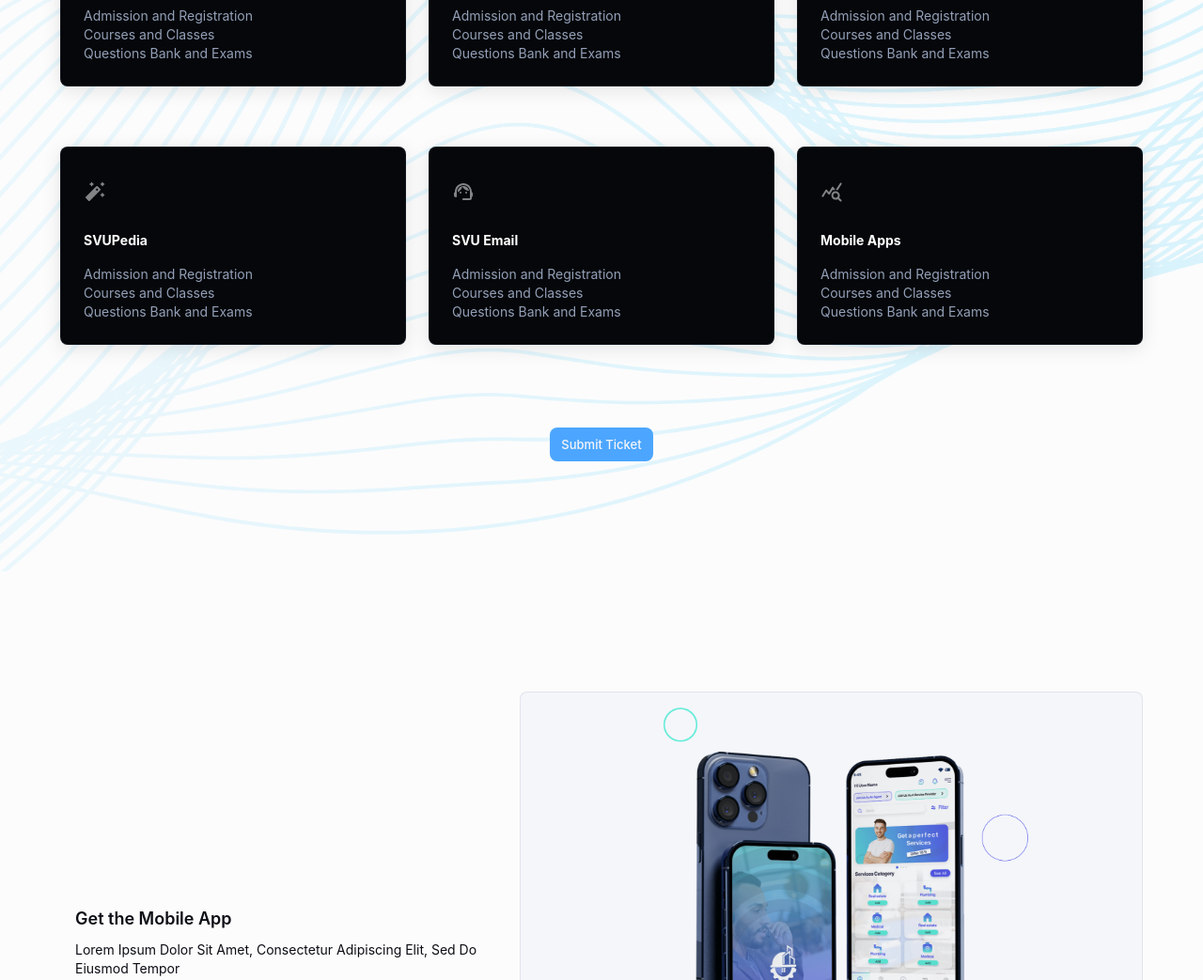
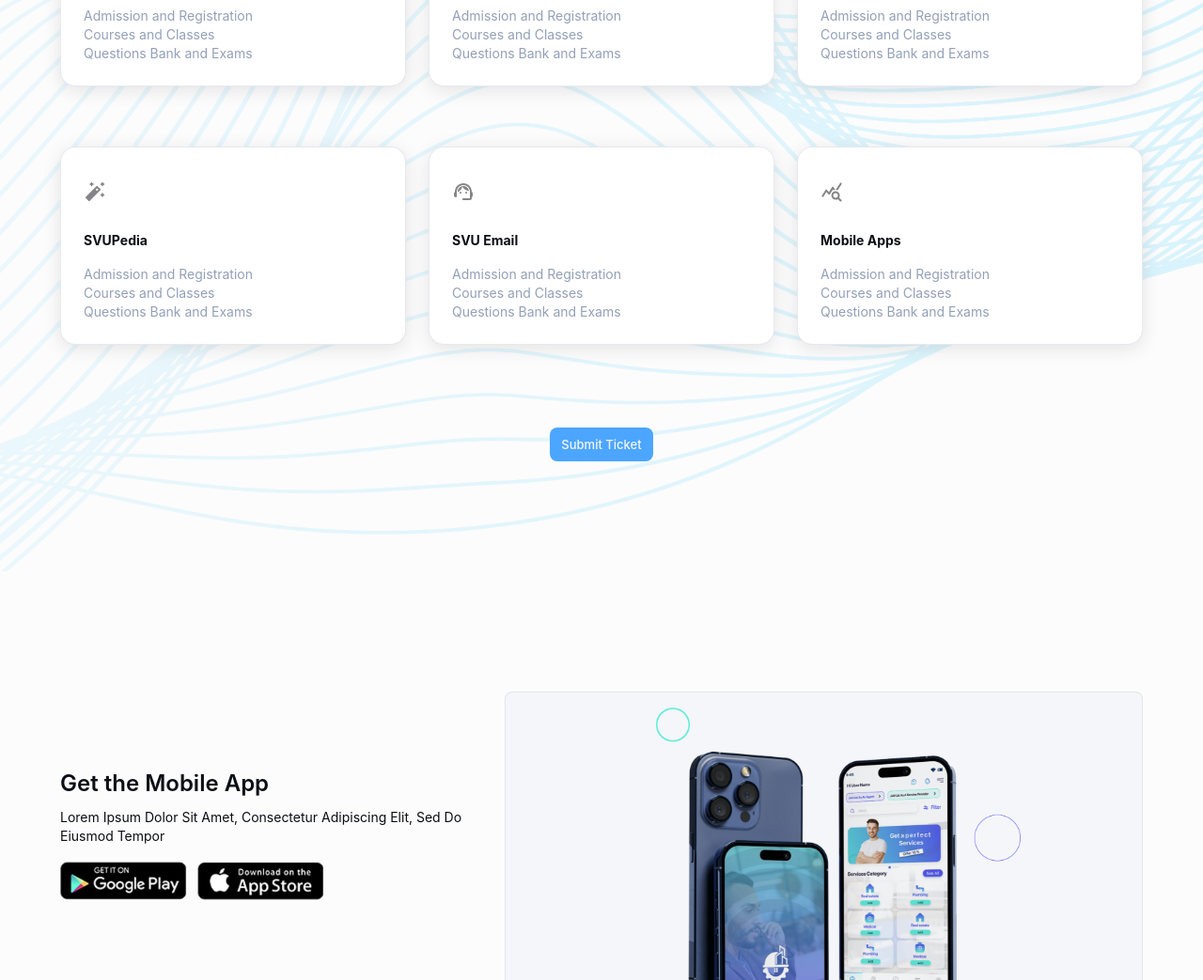
Before and after one commit to hibayoussef/tickiting, a React (Create React App) app: page / in a window 1280 px wide. Shown: the part 1474-2517 px from the top of the page at 94% size. Built offline with nearby package versions, Linux system fonts and the light colour scheme.

Commit message:
[UPDATE] update data

```diff
--- a/src/pages/Home/components/Aboutus.tsx
+++ b/src/pages/Home/components/Aboutus.tsx
@@ -101,9 +101,10 @@ export default function AboutUsSection() {
                 sx={{
                   p: 3,
                   height: "100%",
-                  backgroundColor: "grey.900", // خلفية سوداء
-                  color: "white", // نص أبيض
-                  borderColor: "hsla(220, 25%, 25%, 0.3)",
+                  backgroundColor: "#ffffff", // خلفية سوداء
+                  color: "gray.800", // نص أبيض
+                  borderRadius: "16px",
+                  // borderColor: "hsla(220, 25%, 25%, 0.3)",
                   boxShadow: "0px 4px 20px rgba(0, 0, 0, 0.1)",
                   transition: "transform 0.3s ease",
                   "&:hover": {
--- a/src/pages/Home/components/MobileApp.tsx
+++ b/src/pages/Home/components/MobileApp.tsx
@@ -7,8 +7,8 @@ import Typography from "@mui/material/Typography";
 import * as React from "react";
 import MobileApp from "../../../assets/images/mobile-app.png";
 import { styled } from "@mui/material/styles";
-
 import ViewQuiltRoundedIcon from "@mui/icons-material/ViewQuiltRounded";
+import AppStore from "../../../assets/images/app-store.png";
 
 const items = [
   {
@@ -80,8 +80,8 @@ export function MobileLayout({
         ))}
       </Box>
       <Card
-    //    variant="outlined"
-       >
+      //    variant="outlined"
+      >
         <Box
           sx={(theme) => ({
             mb: 2,
@@ -184,11 +184,11 @@ export default function MobileAppSection() {
             }}
           >
             <Box
-              component={Button}
+              // component={Button}
               // onClick={() => handleItemClick(index)}
               sx={[
                 (theme) => ({
-                  p: 2,
+                  pt: 10,
                   height: "100%",
                   width: "100%",
                 }),
@@ -208,11 +208,27 @@ export default function MobileAppSection() {
                   },
                 ]}
               >
-                <Typography variant="h6">Get the Mobile App</Typography>
+                <Typography variant="h4">Get the Mobile App</Typography>
                 <Typography variant="body2">
                   Lorem Ipsum Dolor Sit Amet, Consectetur Adipiscing Elit, Sed
                   Do Eiusmod Tempor{" "}
                 </Typography>
+                <Box
+                  sx={{
+                    display: "flex",
+                    justifyContent: "flex-start",
+                    alignItems: "center",
+                  }}
+                >
+                  <img
+                    src={AppStore}
+                    alt="Logo"
+                    style={{
+                      maxWidth: "100%",
+                      height: "3.6rem",
+                    }}
+                  />
+                </Box>
               </Box>
             </Box>
           </Box>
```
Also changed, not shown: src/assets/images/app-store.png (added).
